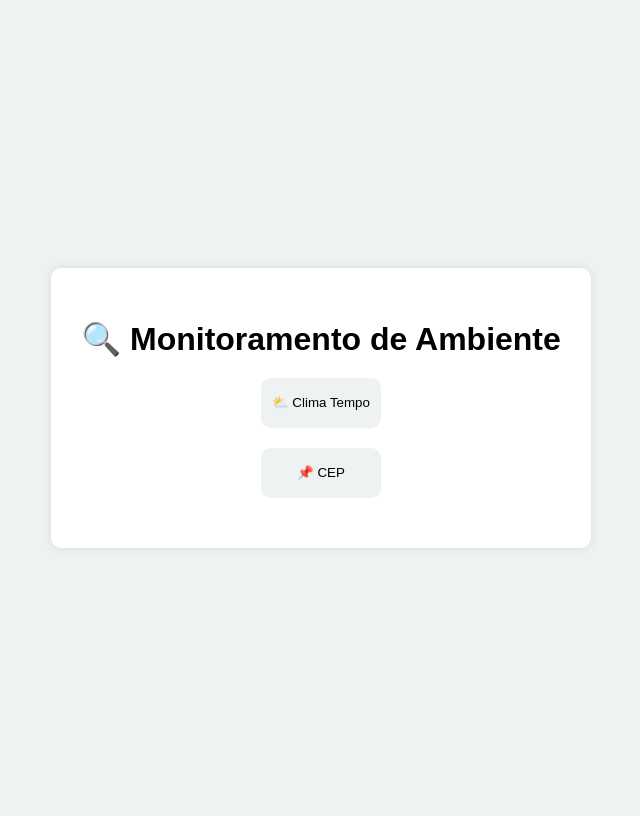
After one commit to nicolasplanas/API-CEP, a Flask app: page / in a window 1280 px wide. The commit adds this page. Shown: the whole page, without its empty margins (319-959 px from the left). Run offline with Flask 3, Linux system fonts and the light colour scheme.

Commit message:
Home page

```diff
--- a/app.py
+++ b/app.py
@@ -3,13 +3,9 @@ import requests
 
 app = Flask(__name__)
 
-@app.route('/hello', methods=['GET'])
+@app.route('/')
 def hello():
-    return jsonify(message="Ola, mundo!"), 200
-
-@app.route('/senai', methods=['GET'])
-def senai():
-    return jsonify(message="Ola, senai!"), 200
+    return render_template('home.html')
 
 # endpoint - pesquisar endereço através do cep, retorna em formato json
 @app.route('/pesquisacep/<cep>', methods=['GET'])
@@ -19,7 +15,7 @@ def pesquisacep(cep):
     resposta = requests.get(url)
     return resposta.json()
 
-@app.route('/search-city/<city>', methods=['GET'])
+@app.route('/city-search/<city>', methods=['GET'])
 def searchcity(city):
 
     key      = "c4380707dde242f4b78202712252204"
--- /dev/null
+++ b/templates/home.html
@@ -0,0 +1,47 @@
+<!DOCTYPE html>
+<html lang="en">
+<head>
+    <meta charset="UTF-8">
+    <title>🔍 Monitoramento de Ambiente</title>
+    <style>
+        body {
+            font-family: Arial, sans-serif;
+            background-color: #eef2f3;
+            display: flex;
+            justify-content: center;
+            align-items: center;
+            height: 100vh;
+        }
+        button {
+            display: flex;
+            align-items: center;
+            justify-content: center;
+            width: 120px;
+            height: 50px;
+            border-radius: 10px;
+            border: none;
+            margin: auto;
+            margin-bottom: 20px;
+            background-color: #eef2f3;
+        }
+        .painel {
+            background-color: #fff;
+            padding: 30px;
+            border-radius: 10px;
+            box-shadow: 0 0 10px rgba(0,0,0,0.1);
+            align-items: center;
+            text-align: center;
+        }
+        .painel h1 {
+            margin-bottom: 20px;
+        }
+    </style>
+</head>
+<body>
+    <div class="painel">
+        <h1>🔍 Monitoramento de Ambiente</h1>
+        <button onclick="window.location.href = '/city-search/presidente prudente'">⛅ Clima Tempo</button>
+        <button onclick="window.location.href = '/pesquisacep/19060-030'">📌 CEP</button>
+    </div>
+</body>
+</html>
--- a/templates/paginatempo.html
+++ b/templates/paginatempo.html
@@ -2,7 +2,7 @@
 <html lang="pt-br">
 <head>
     <meta charset="UTF-8">
-    <title>Monitoramento de Ambiente</title>
+    <title>⛅ Clima Tempo</title>
     <style>
         body {
             font-family: Arial, sans-serif;
@@ -30,7 +30,7 @@
 </head>
 <body>
     <div class="painel">
-        <h1>Monitoramento de Ambiente</h1>
+        <h1>⛅ Clima Tempo</h1>
         <div class="dado">🏙️ Cidade: <strong>{{ nome }}</strong></div>
         <div class="dado">📍 Estado: <strong>{{ estado }}</strong></div>
         <div class="dado">🌎 Pais: <strong>{{ pais }}</strong></div>
```
